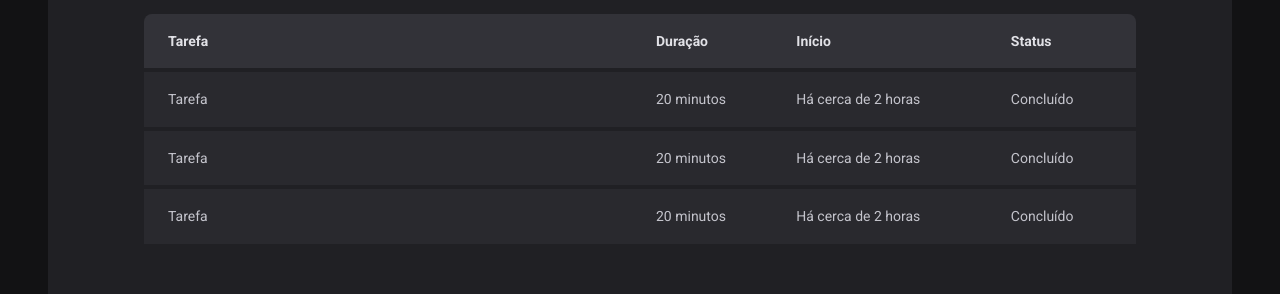
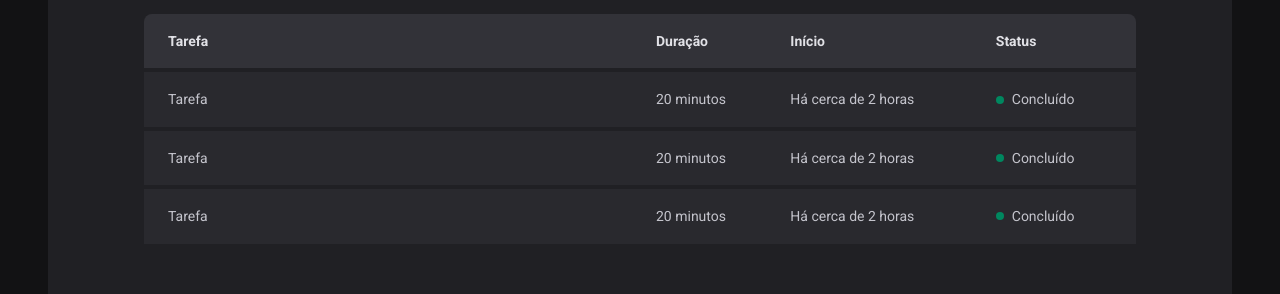
Before and after one commit to eliasmedeiros898/Learning-React, a React (Vite) app in the folder 02-ignite-timer/: page /history in a window 1280 px wide. Shown: the part 270-564 px from the top of the page. Built offline with nearby package versions, Linux system fonts and the light colour scheme.

Commit message:
Adição do componente de status

```diff
--- a/02-ignite-timer/src/pages/History/index.tsx
+++ b/02-ignite-timer/src/pages/History/index.tsx
@@ -1,4 +1,4 @@
-import { HistoryContainer, HistoryList } from './styles'
+import { HistoryContainer, HistoryList, Status } from './styles'
 
 export function History() {
   return (
@@ -20,19 +20,25 @@
               <td>Tarefa</td>
               <td>20 minutos</td>
               <td>Há cerca de 2 horas</td>
-              <td>Concluído</td>
+              <td>
+                <Status statusColor="green">Concluído</Status>
+              </td>
             </tr>
             <tr>
               <td>Tarefa</td>
               <td>20 minutos</td>
               <td>Há cerca de 2 horas</td>
-              <td>Concluído</td>
+              <td>
+                <Status statusColor="green">Concluído</Status>
+              </td>
             </tr>
             <tr>
               <td>Tarefa</td>
               <td>20 minutos</td>
               <td>Há cerca de 2 horas</td>
-              <td>Concluído</td>
+              <td>
+                <Status statusColor="green">Concluído</Status>
+              </td>
             </tr>
           </tbody>
         </table>
--- a/02-ignite-timer/src/pages/History/styles.ts
+++ b/02-ignite-timer/src/pages/History/styles.ts
@@ -58,3 +58,27 @@
     }
   }
 `
+
+const STATUS_COLORS = {
+  yellow: 'yellow-500',
+  red: 'red-500',
+  green: 'green-500',
+} as const
+
+interface StatusProps {
+  statusColor: keyof typeof STATUS_COLORS
+}
+
+export const Status = styled.span<StatusProps>`
+  display: flex;
+  align-items: center;
+  gap: 0.5rem;
+
+  &::before {
+    content: '';
+    width: 0.5rem;
+    height: 0.5rem;
+    border-radius: 999px;
+    background: ${(props) => props.theme[STATUS_COLORS[props.statusColor]]};
+  }
+`
```
